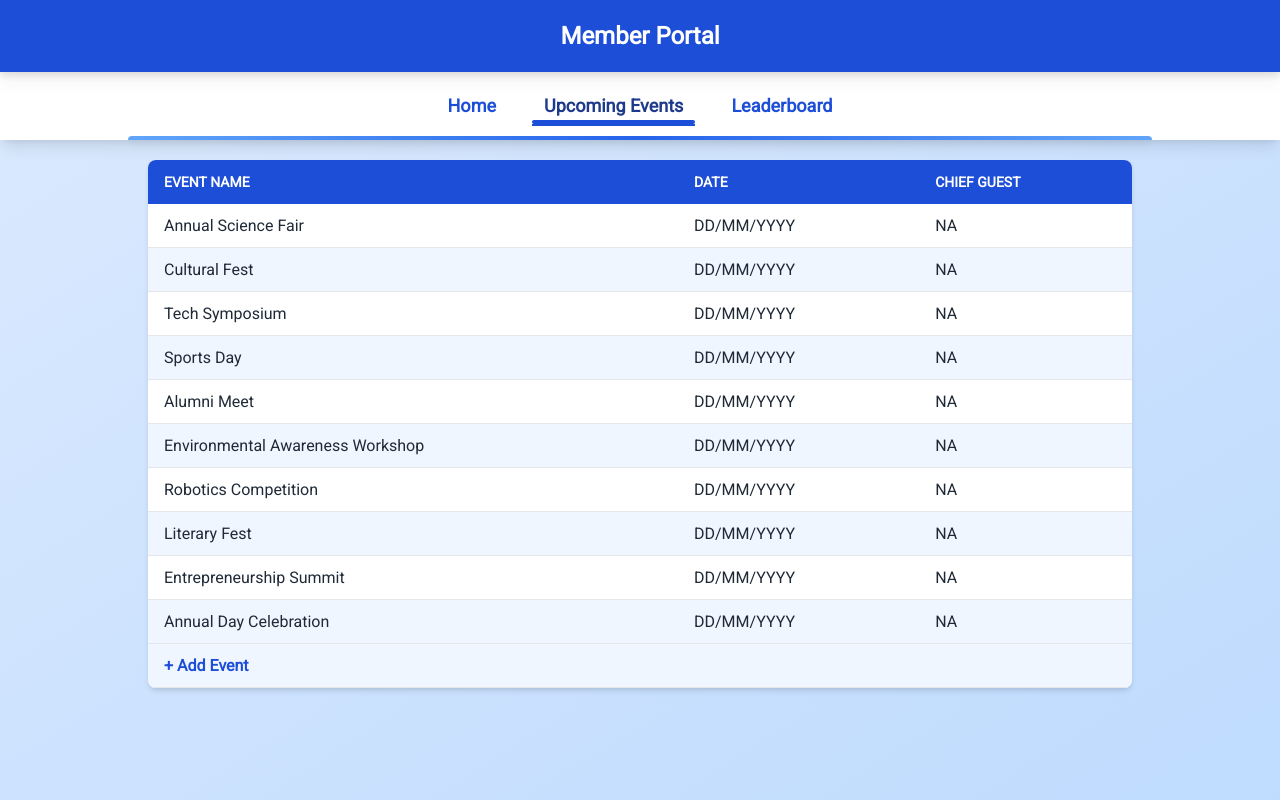
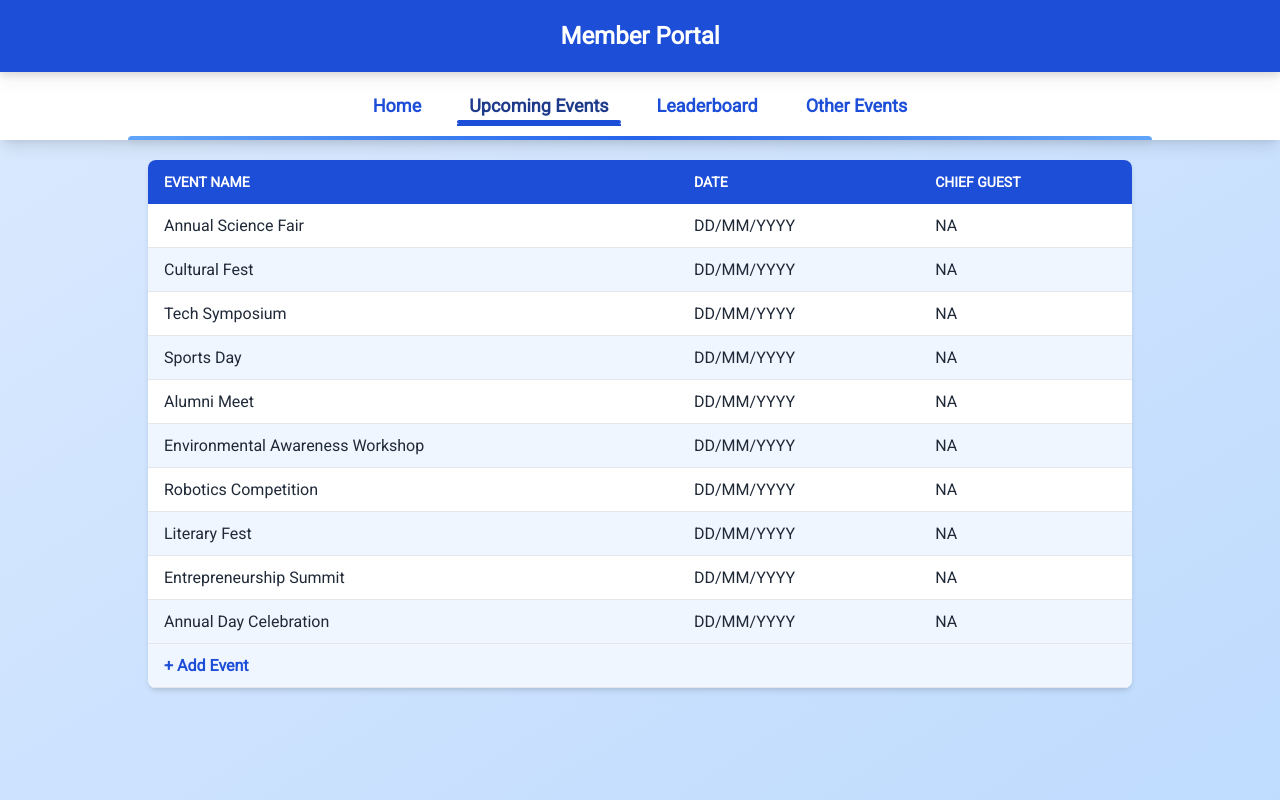
Before and after one commit to UKoder/HackathonProject, a plain HTML site: page upcomingEvents.html in a window 1280 px wide. Drawn offline with nearby package versions, Linux system fonts and the light colour scheme.

Commit message:
Add files via upload

```diff
--- a/upcomingEvents.html
+++ b/upcomingEvents.html
@@ -31,6 +31,13 @@
      <a class="relative group px-3 py-2 text-blue-700 hover:text-blue-900 transition-colors duration-300" href="leaderboard.html">
       Leaderboard
       <span class="absolute left-0 bottom-0 w-0 h-1 bg-blue-700 transition-all group-hover:w-full rounded"></span>
+     </a>
+    </li>
+       <li>
+     <a class="relative group px-3 py-2 text-blue-700 hover:text-blue-900 transition-colors duration-300" href="otherEvents.html">
+      Other Events
+      <span class="absolute left-0 bottom-0 w-0 h-1 bg-blue-700 transition-all group-hover:w-full rounded">
+      </span>
      </a>
     </li>
     <div class="absolute bottom-0 left-0 right-0 h-1 bg-gradient-to-r from-blue-400 via-blue-600 to-blue-400 rounded-t-lg shadow-md"></div>
```
